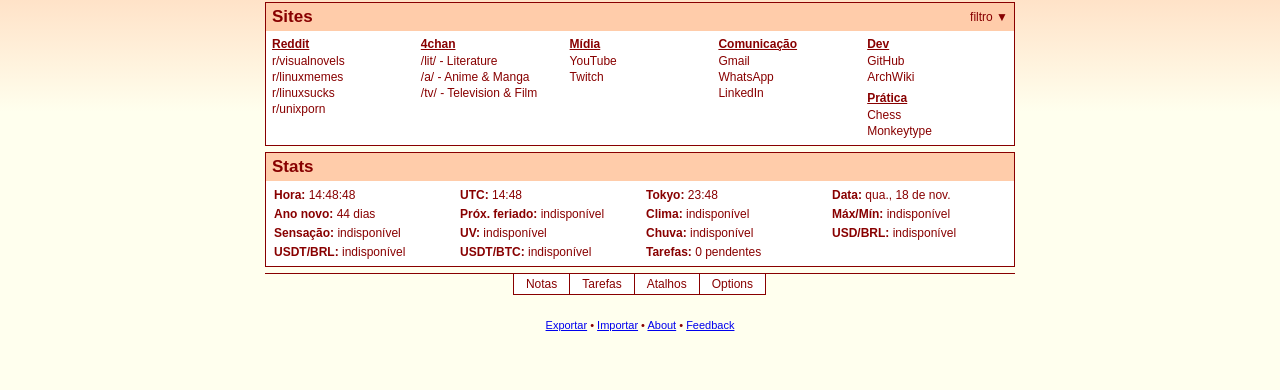
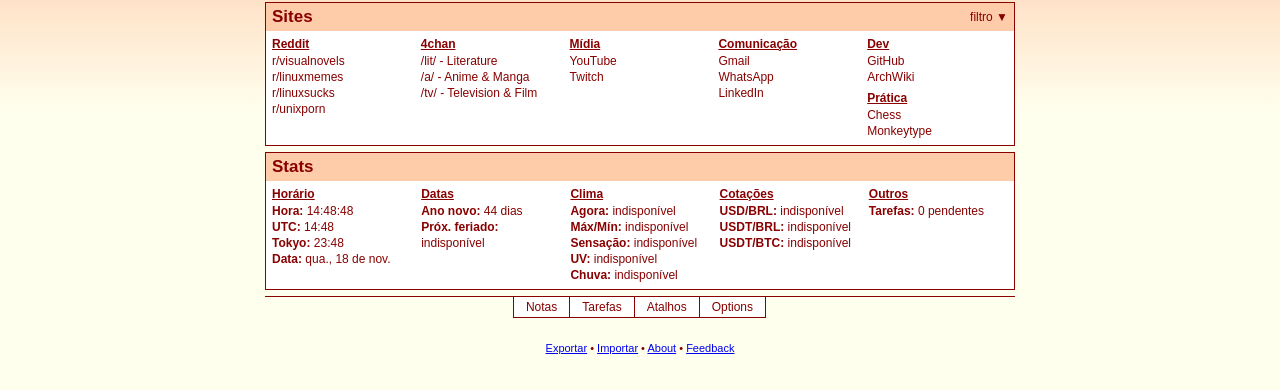
Before and after one commit to olbaplegal/startpage, a plain HTML site: page index.html in a window 1280 px wide. Shown: the part 88-478 px from the top of the page. Drawn offline with Linux system fonts and the light colour scheme; no server answers.

Commit message:
Restore grouped stats columns with headings

```diff
--- a/index.html
+++ b/index.html
@@ -48,8 +48,11 @@ a:hover { color: var(--link-hover); }
 .cat ul { list-style: none; margin: 0; padding: 0; }
 .cat li { line-height: 16px; }
 
-#statrow { display: grid; grid-template-columns: repeat(auto-fill, minmax(170px, 1fr)); gap: 3px 12px; padding: 6px 8px; }
-#statrow .stat { line-height: 16px; }
+#statrow { display: grid; grid-template-columns: repeat(auto-fit, minmax(135px, 1fr)); gap: 6px 10px; padding: 6px; }
+#statrow h3 { margin: 0 0 2px; font-size: 12px; font-weight: bold; text-decoration: underline; }
+#statrow h3 .city { font-weight: normal; text-decoration: none; }
+#statrow ul { list-style: none; margin: 0; padding: 0; }
+#statrow li { line-height: 16px; }
 #statrow b { color: var(--text); }
 
 #tabs { border-top: 1px solid var(--box-border); text-align: center; margin-top: 6px; font-size: 0; }
@@ -354,7 +357,8 @@ const I18N = {
     unavailable: 'indisponível',
     greet: ['Boa madrugada', 'Bom dia', 'Boa tarde', 'Boa noite'],
     pending: (n) => `${n} pendente${n === 1 ? '' : 's'}`,
-    statLabels: { holiday: 'Próx. feriado', hilo: 'Máx/Mín', feels: 'Sensação', uv: 'UV', rain: 'Chuva' },
+    statLabels: { holiday: 'Próx. feriado', weather: 'Agora', hilo: 'Máx/Mín', feels: 'Sensação', uv: 'UV', rain: 'Chuva' },
+    groups: { time: 'Horário', dates: 'Datas', weather: 'Clima', currency: 'Cotações', misc: 'Outros' },
     stats: { clock: 'Hora', tz: 'Fusos extras', date: 'Data', countdown: 'Contagem regressiva', holiday: 'Próx. feriado',
       weather: 'Clima', weatherDetail: 'Clima detalhado', rain: 'Chance de chuva', currency: 'Cotações', todos: 'Tarefas', uptime: 'Aberto há' },
     wmo: { 0: 'limpo', 1: 'quase limpo', 2: 'parc. nublado', 3: 'nublado', 45: 'neblina', 48: 'neblina',
@@ -387,7 +391,8 @@ const I18N = {
     unavailable: 'unavailable',
     greet: ['Good night', 'Good morning', 'Good afternoon', 'Good evening'],
     pending: (n) => `${n} pending`,
-    statLabels: { holiday: 'Next holiday', hilo: 'High/Low', feels: 'Feels like', uv: 'UV', rain: 'Rain' },
+    statLabels: { holiday: 'Next holiday', weather: 'Now', hilo: 'High/Low', feels: 'Feels like', uv: 'UV', rain: 'Rain' },
+    groups: { time: 'Time', dates: 'Dates', weather: 'Weather', currency: 'Rates', misc: 'Other' },
     stats: { clock: 'Time', tz: 'Extra time zones', date: 'Date', countdown: 'Countdowns', holiday: 'Next holiday',
       weather: 'Weather', weatherDetail: 'Weather details', rain: 'Chance of rain', currency: 'Rates', todos: 'Tasks', uptime: 'Open for' },
     wmo: { 0: 'clear', 1: 'mostly clear', 2: 'partly cloudy', 3: 'overcast', 45: 'fog', 48: 'fog',
@@ -550,6 +555,15 @@ function greet() {
 /* ---------- stats ---------- */
 const statCache = { weather: '…', weatherDetail: '…', rain: '…', holiday: null, cur: {} };
 
+// stats are shown in columns, one per group, in this order
+const STAT_GROUPS = {
+  time: ['clock', 'tz', 'date'],
+  dates: ['countdown', 'holiday'],
+  weather: ['weather', 'weatherDetail', 'rain'],
+  currency: ['currency'],
+  misc: ['todos', 'uptime'],
+};
+
 function statRows(k) {
   const t = L();
   if (k === 'currency') return cfg.currencies.map(([f, to], i) => [`${f}/${to}`, `cur-${i}`]);
@@ -565,18 +579,31 @@ function renderStats() {
   statCache.weather = statCache.hilo = statCache.feels = statCache.uv = statCache.rain = '…';
   statCache.holiday = null;
   statCache.cur = {};
-  const rows = STAT_KEYS.filter((k) => cfg.stats.includes(k)).flatMap(statRows);
-  for (const [label, id] of rows) {
-    const div = document.createElement('div');
-    div.className = 'stat';
-    const b = document.createElement('b');
-    b.textContent = label + ':';
-    const v = document.createElement('span');
-    v.id = 'st-' + id;
-    div.append(b, ' ', v);
-    row.append(div);
+  statCache.city = '';
+  const t = L();
+  let any = false;
+  for (const [g, keys] of Object.entries(STAT_GROUPS)) {
+    const rows = keys.filter((k) => cfg.stats.includes(k)).flatMap(statRows);
+    if (!rows.length) continue;
+    any = true;
+    const col = document.createElement('div');
+    const h = document.createElement('h3');
+    h.textContent = t.groups[g];
+    if (g === 'weather') { const c = document.createElement('span'); c.className = 'city'; c.id = 'st-city'; h.append(' ', c); }
+    const ul = document.createElement('ul');
+    for (const [label, id] of rows) {
+      const li = document.createElement('li');
+      const b = document.createElement('b');
+      b.textContent = label + ':';
+      const v = document.createElement('span');
+      v.id = 'st-' + id;
+      li.append(b, ' ', v);
+      ul.append(li);
+    }
+    col.append(h, ul);
+    row.append(col);
   }
-  $('#stats-box').style.display = rows.length ? '' : 'none';
+  $('#stats-box').style.display = any ? '' : 'none';
   tick();
   if (['weather', 'weatherDetail', 'rain'].some((k) => cfg.stats.includes(k))) loadWeather();
   if (cfg.stats.includes('holiday')) loadHoliday();
@@ -613,6 +640,7 @@ function tick() {
     : `${cfg.lang === 'en' ? h.name : h.localName}, ${new Date(h.date + 'T12:00').toLocaleDateString(t.locale, { day: '2-digit', month: '2-digit' })} (${countdownText(daysUntil(h.date))})`);
   setStat('weather', statCache.weather);
   for (const k of ['hilo', 'feels', 'uv']) setStat(k, statCache[k]);
+  setStat('city', statCache.city ? `(${statCache.city})` : '');
   setStat('rain', statCache.rain);
   cfg.currencies.forEach((_, i) => setStat('cur-' + i, statCache.cur[i] ?? '…'));
 }
@@ -643,7 +671,8 @@ async function loadWeather() {
       return { current, daily };
     });
     const t = L(), c = j.current, d = j.daily, r0 = (x) => Math.round(x);
-    statCache.weather = `${r0(c.temperature_2m)}°C, ${t.wmo[c.weather_code] ?? ''} (${loc.name})`;
+    statCache.city = loc.name;
+    statCache.weather = `${r0(c.temperature_2m)}°C, ${t.wmo[c.weather_code] ?? ''}`;
     statCache.hilo = `${r0(d.temperature_2m_max[0])}°/${r0(d.temperature_2m_min[0])}°`;
     statCache.feels = `${r0(c.apparent_temperature)}°`;
     statCache.uv = String(r0(d.uv_index_max[0]));
```
